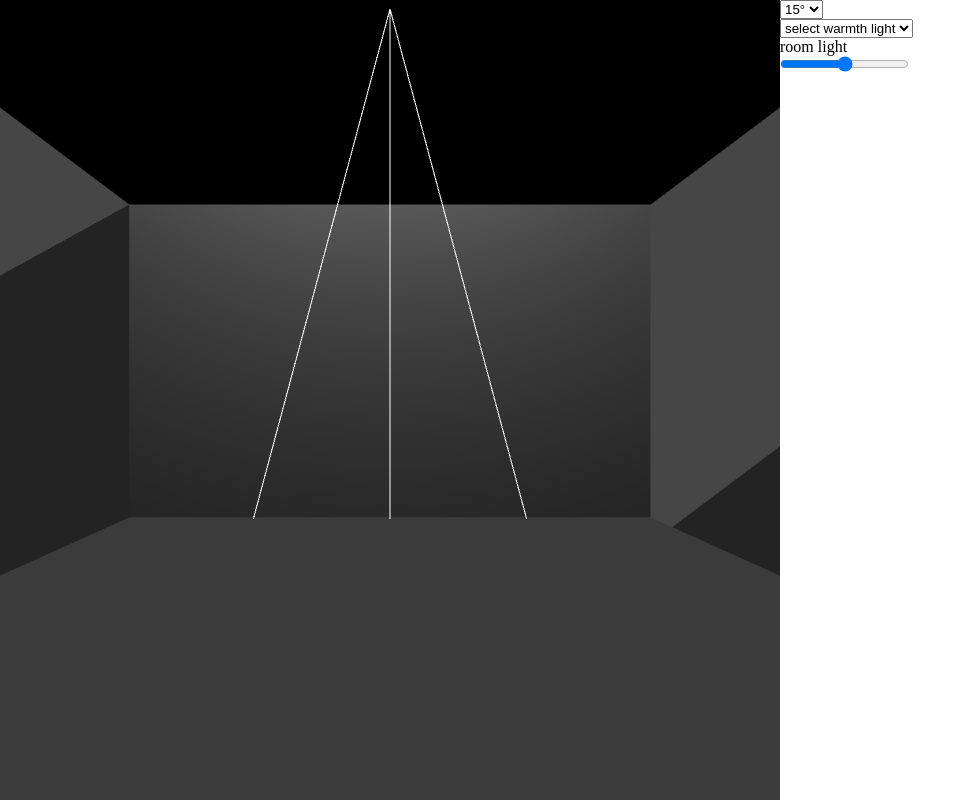
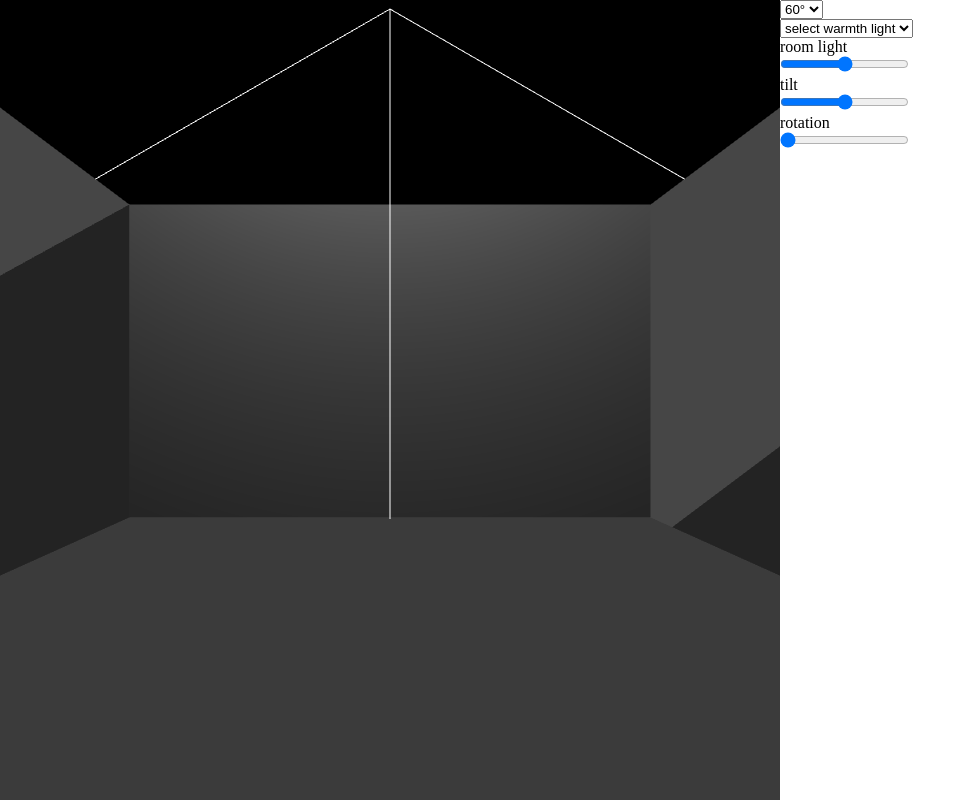
Before and after one commit to Cheung-KaWai/lampconfigurator, a website built with Vite: page index.html in a window 1280 px wide. Shown: the whole page, without its empty margins (0-976 px from the left). Built offline with nearby package versions, Linux system fonts and the light colour scheme; animation ran at ten frames a second; files whose address does not match are found by name.

Commit message:
Add trasnform and rotation lamp

```diff
--- a/index.html
+++ b/index.html
@@ -14,7 +14,7 @@
         <select name="angle" id="angle">
           <option value="15">15°</option>
           <option value="36">36°</option>
-          <option value="60">60°</option>
+          <option value="60" selected>60°</option>
         </select>
       </div>
       <div class="temp">
@@ -27,7 +27,14 @@
       </div>
       <div class="roomLight">
         <p>room light</p>
-        <input type="range" min="0" max="20" step="0.01" id="roomLight">
+        <input type="range" min="0" max="30" step="0.01" id="roomLight" />
+      </div>
+      <div class="target">
+        <p>tilt</p>
+        <input type="range" min="-30" max="30" step="1" id="tilt" value="0" />
+        <p>rotation</p>
+        <input type="range" min="0" max="360" step="1" id="rotation" value="0" />
+      </div>
     </div>
     <script type="module" src="/src/js/main.js"></script>
   </body>
--- a/src/js/main.js
+++ b/src/js/main.js
@@ -1,7 +1,7 @@
 import * as THREE from "three";
 import { OrbitControls } from "/node_modules/three/examples/jsm/controls/OrbitControls";
 import { TransformControls } from "/node_modules/three/examples/jsm/controls/TransformControls";
-import { ObjectLoader } from "three";
+import { Light, ObjectLoader, SpotLightHelper } from "three";
 import { spotLight, sunlightInit } from "./light";
 import { floor, wall, wood2, metal } from "./room";
 import basicRectangle from "../assets/models/tableSize.glb?url";
@@ -19,14 +19,17 @@ const canvas = document.querySelector("#lamp");
 const angles = document.querySelector(".angle");
 const temp = document.querySelector(".temp");
 const roomLight = document.querySelector("#roomLight");
+const tilt = document.querySelector("#tilt");
+const rotation = document.querySelector("#rotation");
 
 let dimension = {
   width: window.innerWidth - 500,
   height: window.innerHeight,
 };
 
-let scene, camera, renderer, lamp, lampHelper, controls, pane, sunlight, room, dirL;
+let scene, camera, renderer, lamp, controls, pane, sunlight, room, transformControl, helper;
 let targetObject = new THREE.Object3D();
+let offset = 0;
 
 function init() {
   // init scene
@@ -49,30 +52,18 @@ function init() {
   renderer.physicallyCorrectLights = true;
   renderer.outputEncoding = THREE.sRGBEncoding;
 
-  // lamp
+  lamp;
   lamp = new THREE.SpotLight();
-  lamp.angle = Math.PI / 12;
+  lamp.angle = Math.PI / 3;
   lamp.intensity = 0.04;
   lamp.penumbra = 1;
   lamp.decay = 2;
-  lamp.power = 790;
   lamp.position.set(0, 2.5, 0);
-  lampHelper = new THREE.SpotLightHelper(lamp);
+  helper = new THREE.SpotLightHelper(lamp);
 
-  // daylight
   sunlight = sunlightInit();
-  // dirL = dirLight();
-  // const sunlightHelper = new THREE.Amb(sunlight);
-
   room = floor();
-
-  const transformControl = new TransformControls(camera, renderer.domElement);
-  transformControl.addEventListener("dragging-changed", function (event) {
-    controls.enabled = !event.value;
-    targetObject.position.set(lamp.position.x, 0, lamp.position.z);
-    lamp.target = targetObject;
-  });
-  transformControl.attach(lamp);
+  transformControl = initTransformControl();
 
   gltfLoader.load(basicRectangle, (glb) => {
     const table = glb.scene;
@@ -99,15 +90,15 @@ function init() {
   scene.add(
     camera,
     lamp,
-    lampHelper,
+    lamp.target,
     sunlight,
     room,
     targetObject,
     wall([0, 1.2, -2.1], 0),
     wall([2.1, 1.2, 0], Math.PI / 2),
     wall([-2.1, 1.2, 0], Math.PI / 2),
-
-    transformControl
+    transformControl,
+    helper
   );
 
   window.addEventListener("resize", onWindowResize);
@@ -136,11 +127,29 @@ function onWindowResize() {
   renderer.setPixelRatio(Math.min(window.devicePixelRatio, 2));
 }
 
+function initTransformControl() {
+  const transform = new TransformControls(camera, renderer.domElement);
+  transform.showY = false;
+  transform.size = 0.25;
+  transform.addEventListener("change", function () {
+    targetObject.position.set(lamp.position.x + offset, 0, lamp.position.z);
+    lamp.target = targetObject;
+  });
+  transform.addEventListener("mouseDown", () => {
+    controls.enabled = false;
+  });
+  transform.addEventListener("mouseUp", () => {
+    controls.enabled = true;
+  });
+  transform.attach(lamp);
+  return transform;
+}
+
 init();
 
 angles.addEventListener("change", (ev) => {
+  helper.update();
   lamp.angle = (ev.target.value * Math.PI) / 180;
-  lampHelper.update();
 });
 
 temp.addEventListener("change", (ev) => {
@@ -151,6 +160,24 @@ temp.addEventListener("change", (ev) => {
 
 roomLight.addEventListener("input", (ev) => {
   sunlight.intensity = ev.target.value;
+});
+
+tilt.addEventListener("input", (ev) => {
+  helper.update();
+  const angleLamp = ev.target.value;
+  offset = Math.tan((angleLamp * Math.PI) / 180) * 2.5;
+  targetObject.position.set(lamp.position.x + offset, 0, lamp.position.z);
+
+  // lamp.rotateX((angleLamp * Math.PI) / 180);
+  // targetObject.rotateX((angleLamp * Math.PI) / 180);
+});
+rotation.addEventListener("input", (ev) => {
+  helper.update();
+  const rotate = (ev.target.value * Math.PI) / 180;
+  const x = lamp.position.x + offset * Math.cos(rotate);
+  const z = lamp.position.z + offset * Math.sin(rotate);
+  targetObject.position.set(x, 0, z);
+  // console.log(rotate);
 });
 
 /////////////////////////////////////// DEBUGER //////////////////////////
--- a/src/js/room.js
+++ b/src/js/room.js
@@ -1,6 +1,7 @@
 import * as THREE from "three";
 
 const textureLoader = new THREE.TextureLoader();
+const cubeTextureLoader = new THREE.CubeTextureLoader();
 
 const tableColorTextureWood2 = textureLoader.load("/src/assets/textures/Wood051_1K_Color.jpg");
 const tableRoughnessTextureWood2 = textureLoader.load("/src/assets/textures/Wood051_1K_Roughness.jpg");
@@ -11,13 +12,22 @@ const metalRoughness = textureLoader.load("/src/assets/textures/Metal009_1K_Roug
 const normalMap = textureLoader.load("/src/assets/textures/Metal009_1K_NormalDX.jpg");
 const metallicMap = textureLoader.load("/src/assets/textures/Metal009_1K_Metalness.jpg");
 
+const environmentMapTexture = cubeTextureLoader.load([
+  "/src/assets/environments/px.png",
+  "/src/assets/environments/nx.png",
+  "/src/assets/environments/py.png",
+  "/src/assets/environments/ny.png",
+  "/src/assets/environments/pz.png",
+  "/src/assets/environments/nz.png",
+]);
+
 export const metal = {
   map: metalColorTexture,
   roughness: 0,
   metalnessMap: metallicMap,
   metalness: 1,
-  // envMap: environmentMapTexture,
-  // envMapIntensity: 0.3,
+  envMap: environmentMapTexture,
+  envMapIntensity: 0.3,
   normalMap: normalMap,
   roughnessMap: metalRoughness,
 };
```
Also changed, not shown: src/assets/environments/nx.png (added), src/assets/environments/ny.png (added), src/assets/environments/nz.png (added), src/assets/environments/px.png (added), src/assets/environments/py.png (added), src/assets/environments/pz.png (added), src/test.obj (deleted).
